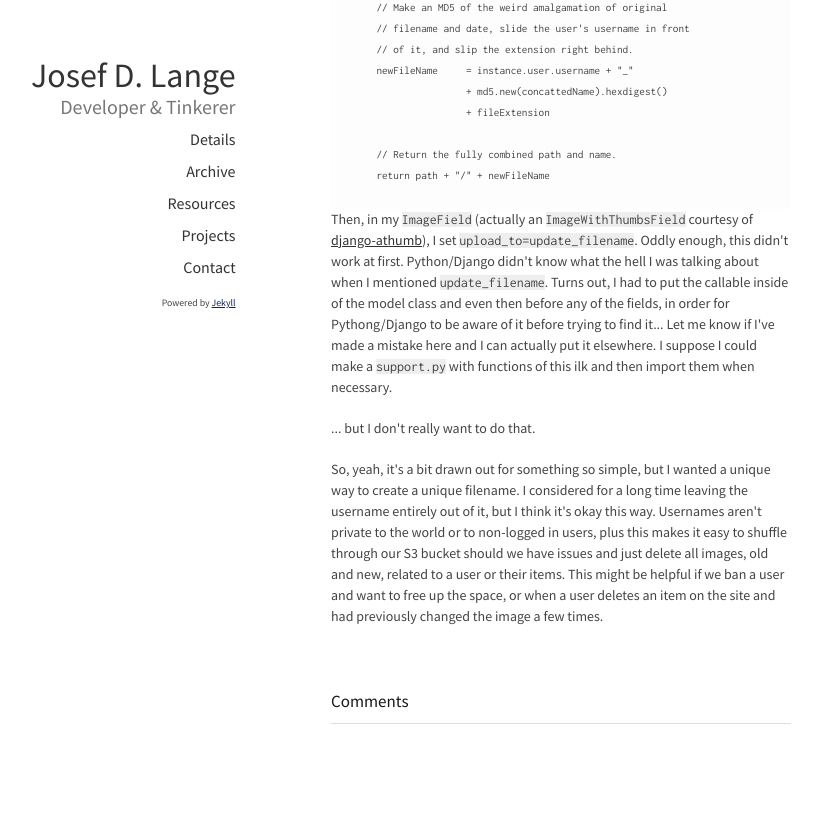
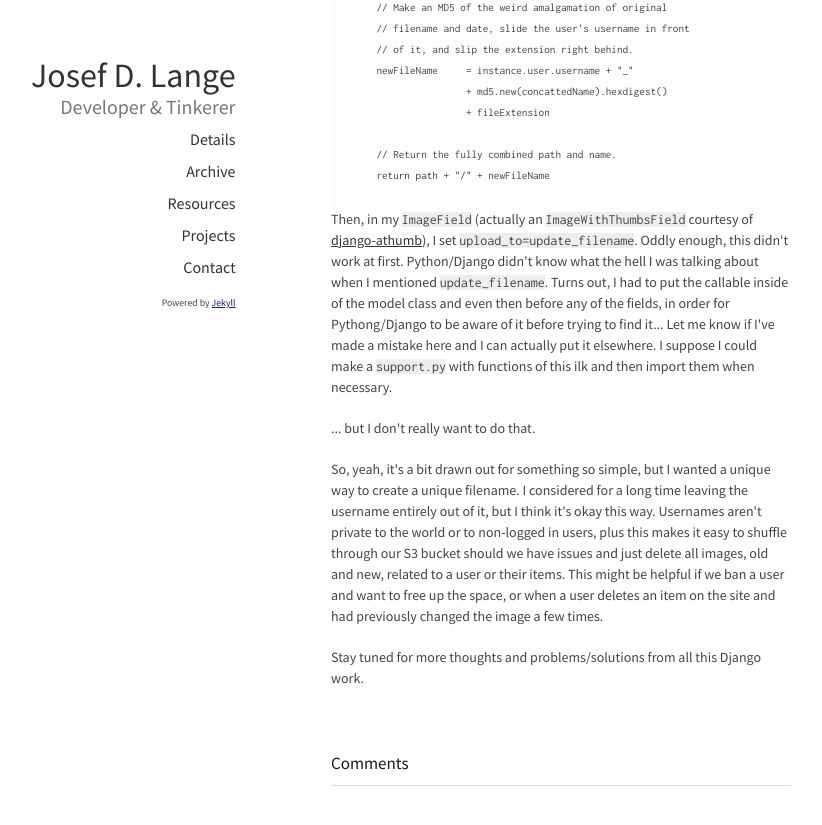
Before and after one commit to josefdlange/josefdlange.github.com, a Jekyll site: the page built from _posts/2012-10-26-Custom-filenames-for-FileFields-in-Django.html, in a window 1280 px wide and 900 px high, scrolled down 1066 px. Shown: the top 825 px of the window, without its empty margins (199-1021 px from the left). Built offline with Jekyll 4.4.1, drawn with Linux system fonts in a browser that asks for light colours; comment, search, counter and statistics services are not loaded.

Commit message:
Added an ending to the ImageField dupe story.

```diff
--- a/_posts/2012-10-26-Custom-filenames-for-FileFields-in-Django.html
+++ b/_posts/2012-10-26-Custom-filenames-for-FileFields-in-Django.html
@@ -54,3 +54,6 @@ tags: [programming, python, lendingshack, learning, django, filefield, upload_to
 <p>
     So, yeah, it's a bit drawn out for something so simple, but I wanted a unique way to create a unique filename. I considered for a long time leaving the username entirely out of it, but I think it's okay this way. Usernames aren't private to the world or to non-logged in users, plus this makes it easy to shuffle through our S3 bucket should we have issues and just delete all images, old and new, related to a user or their items. This might be helpful if we ban a user and want to free up the space, or when a user deletes an item on the site and had previously changed the image a few times.
 </p>
+<p>
+    Stay tuned for more thoughts and problems/solutions from all this Django work.
+</p>
```
